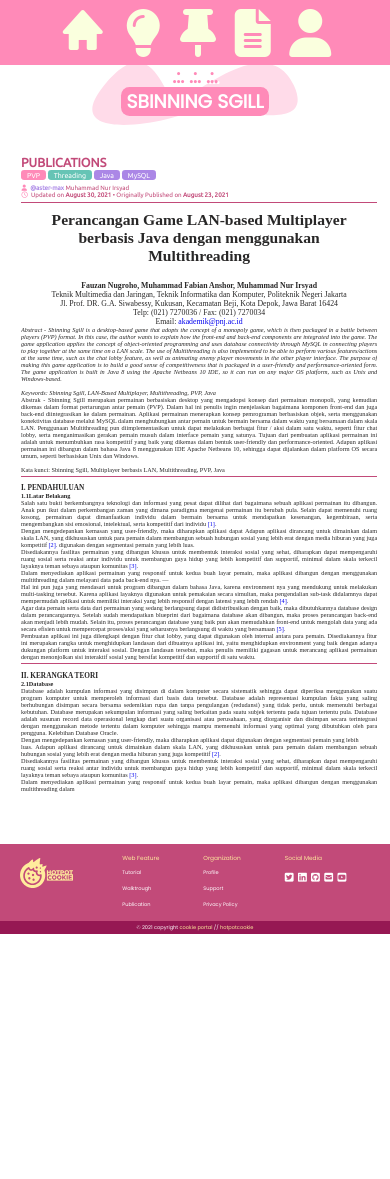
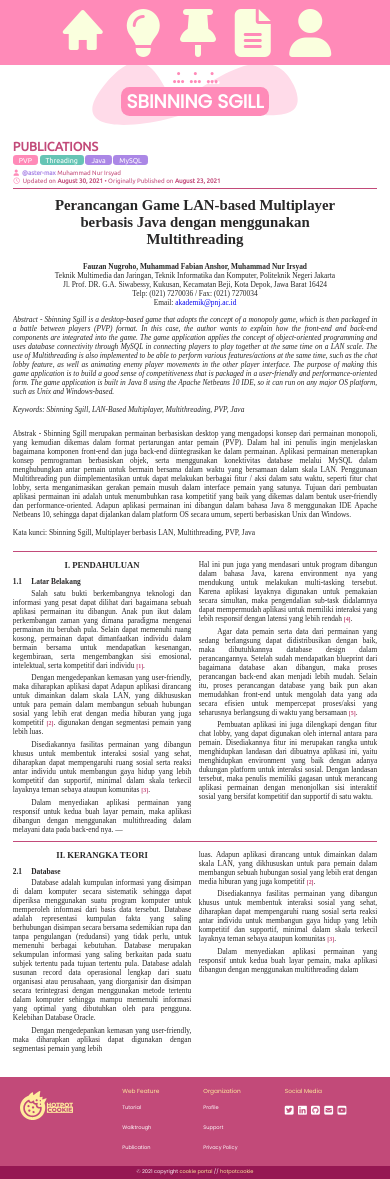
Before and after one commit to monsieurDuke/hotpotcookie.github.io, a PHP site: page /feature/publication/hpc-publication-sbinning-sgill.html in a window 390 px wide. Before the commit the page ends 934 px from the top, so only its background shows below. Run offline with PHP 8.4, Linux system fonts and the light colour scheme; some libraries are stand-ins or nearby versions.

Commit message:
adding more styling to publication format + fixing padding gap in mobile

```diff
--- a/source/css/styleParent.css
+++ b/source/css/styleParent.css
@@ -159,6 +159,9 @@
   background-color: var(--clr-pink-old); /* Modern Browsers */
   clear: both;
 }
+.container.content .body {
+  margin-bottom: 2em;
+}
 .container.content .paging {
   margin-top: 1em;
   text-align: center;
@@ -178,16 +181,53 @@
   font-family: "Times New Roman", Times, serif;
 }
 .container.content.pub .body {
-  font-size: 1.6vw;
+  font-size: 1em;
+}
+.container.content.pub .body p {
+  margin-bottom: 2em;
 }
 .container.content .pub-header {
   text-align: center;
+  margin-bottom: 1em;
 }
 .container.content .pub-header h1{
   padding-bottom: 1em;
 }
 .container.content.pub a {
   text-decoration: none;
+}
+.container.content .details .bot-details {
+  margin-top: 0.15em;
+}
+.container.content.pub .body .content-row {
+  display: flex;
+  gap: 1em;
+}
+.container.content.pub .body .content-col {
+  flex: 50%;
+}
+.container.content.pub .body .content-col h3 {
+  text-align: center;
+  margin-bottom: 0.87em;
+}
+.container.content.pub .body .content-col h4 {
+  margin-bottom: 0.3em;
+}
+.container.content.pub .body .content-col h4 span {
+  padding-left: 1.24em;
+}
+.container.content.pub .body .content-col .indent {
+  text-indent: 2.5em;
+  margin-bottom: 0.5em;
+}
+.container.content.pub .body .content-col .continue {
+  text-indent: 0em;
+  margin-bottom: 0.5em;
+}
+.container.content.pub .body .content-col .reference {
+  font-size: 0.8em;
+  color: var(--clr-pink-old);
+  font-weight: bold;
 }
 /* CARDS COMPONENT
 ------------------ */
@@ -489,6 +529,11 @@
 
 /* RESPONSIVENESS
 ----------------- */
+@media(max-width: 950px) {
+  .container.content.pub .body, .container.content.pub .pub-header {
+    font-size: 0.7em;
+  }
+}
 @media(max-width: 690px) {
   /* FOOTER
   -------------- */
@@ -591,9 +636,12 @@
   }
   .container.content {
     font-size: 2vw;
-    padding: 2em 0em;
+    padding: 0em 0em;
+    margin: 0em 1em;
   }
-
+  .container.content.pub .body, .container.content.pub .pub-header{
+    font-size: 1.9vw;
+  }
   /* CARDS COMPONENT
   ------------------ */
   .scope {
@@ -657,7 +705,7 @@
     font-size: 1.5vw;
   }
   .footer-col.link ul {
-    line-height: 75%;
+    line-height: 100%;
   }
   .footer-col.link ul li a {
     font-size: 1.3vw;
@@ -685,7 +733,7 @@
 
 @media(max-width: 375px) {
   body {
-    background-color: var(--clr-pink);
+    background-color: var(--clr-white);
   }
   /* LOGO HEADER DIV
   ------------------ */
@@ -714,7 +762,6 @@
     margin-right: 0.8em;
     height: 100%;
   }
-
   /* CARDS COMPONENT
   ------------------ */
   .banner-img {
```
